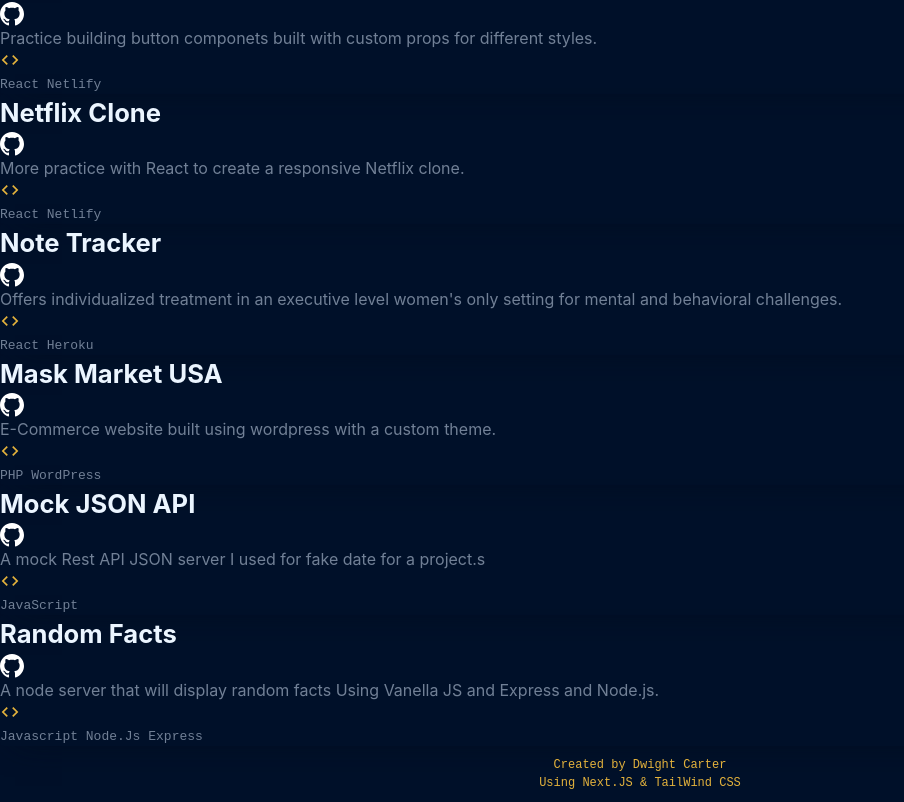
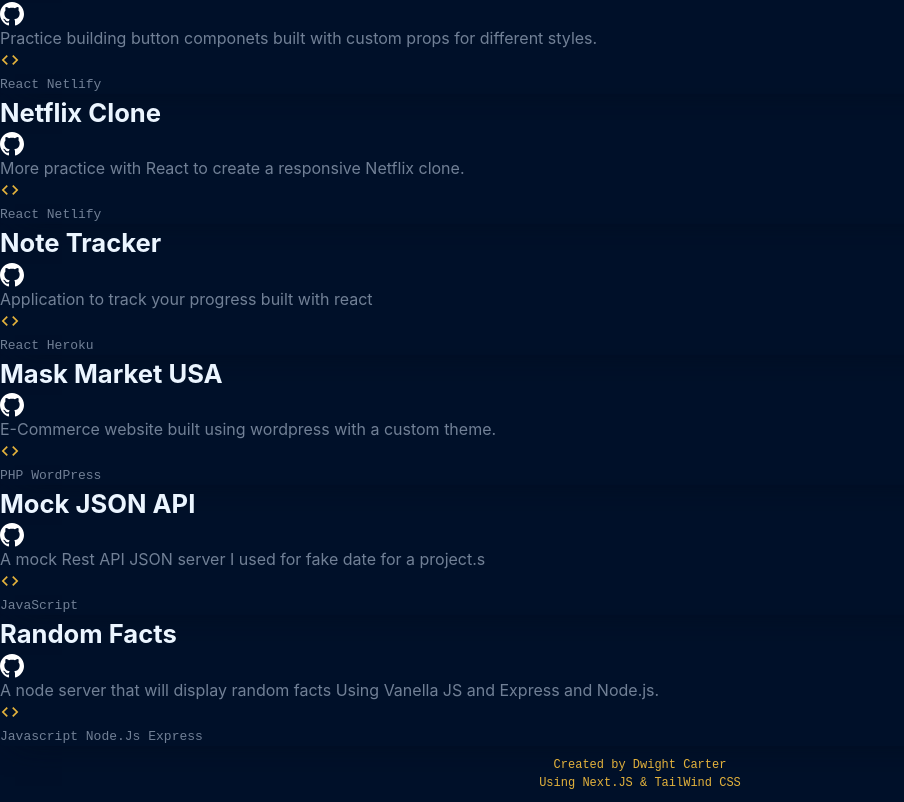
Before and after one commit to DwightX/portfoliov3, a Next.js app: page / in a window 1280 px wide. Shown: the part 3632-4434 px from the top of the page, without its empty margins (0-904 px from the left). Built offline with nearby package versions, Linux system fonts and the light colour scheme.

Commit message:
fixed sub title

```diff
--- a/src/app/components/Projects.js
+++ b/src/app/components/Projects.js
@@ -112,7 +112,7 @@
               </a>
               <svg className="m-4" xmlns="http://www.w3.org/2000/svg" width="24" height="24" viewBox="0 0 24 24"><path d="M12 0c-6.626 0-12 5.373-12 12 0 5.302 3.438 9.8 8.207 11.387.599.111.793-.261.793-.577v-2.234c-3.338.726-4.033-1.416-4.033-1.416-.546-1.387-1.333-1.756-1.333-1.756-1.089-.745.083-.729.083-.729 1.205.084 1.839 1.237 1.839 1.237 1.07 1.834 2.807 1.304 3.492.997.107-.775.418-1.305.762-1.604-2.665-.305-5.467-1.334-5.467-5.931 0-1.311.469-2.381 1.236-3.221-.124-.303-.535-1.524.117-3.176 0 0 1.008-.322 3.301 1.23.957-.266 1.983-.399 3.003-.404 1.02.005 2.047.138 3.006.404 2.291-1.552 3.297-1.23 3.297-1.23.653 1.653.242 2.874.118 3.176.77.84 1.235 1.911 1.235 3.221 0 4.609-2.807 5.624-5.479 5.921.43.372.823 1.102.823 2.222v3.293c0 .319.192.694.801.576 4.765-1.589 8.199-6.086 8.199-11.386 0-6.627-5.373-12-12-12z"/></svg>
                 </div>
-              <p>Offers individualized treatment in an executive level women's only setting for mental and behavioral challenges.</p>
+              <p>Application to track your progress built with react</p>
               <div className="flex">
                 <div className="flex items-center">
                 <svg className="media__stack-icon" viewBox="0 0 24 24" role="img">
```
